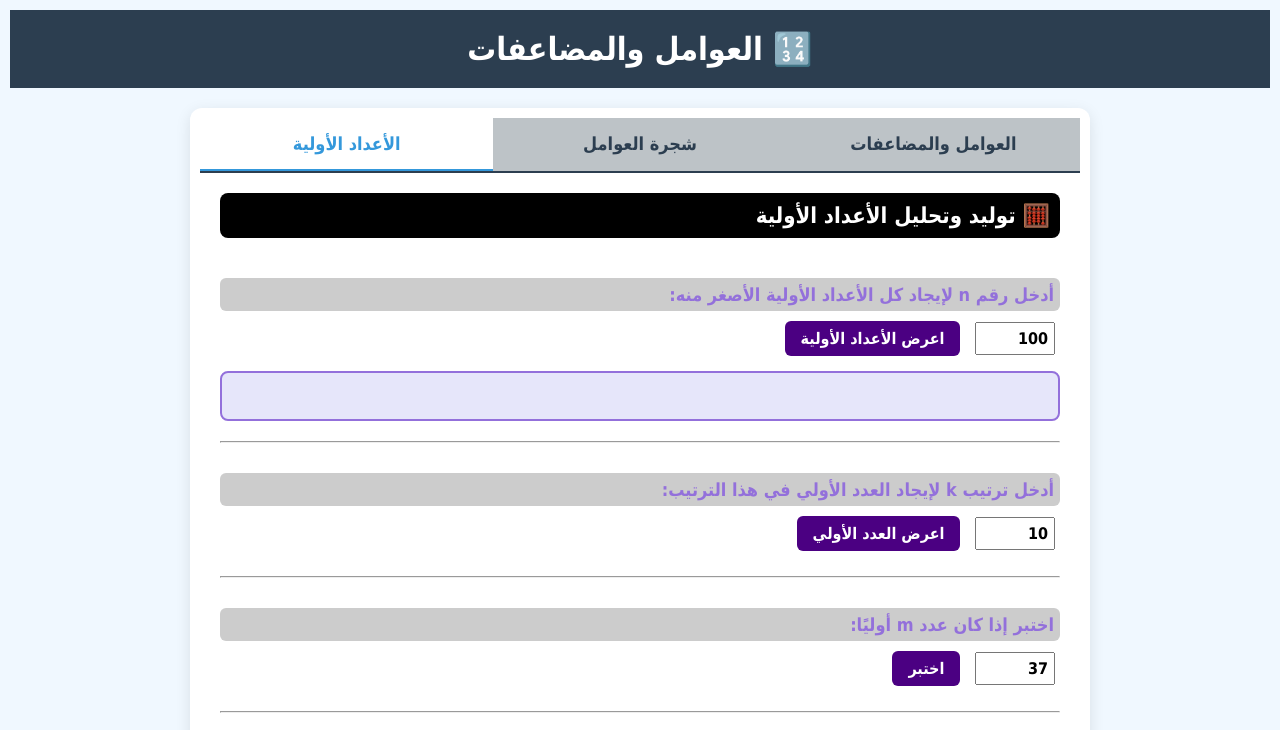
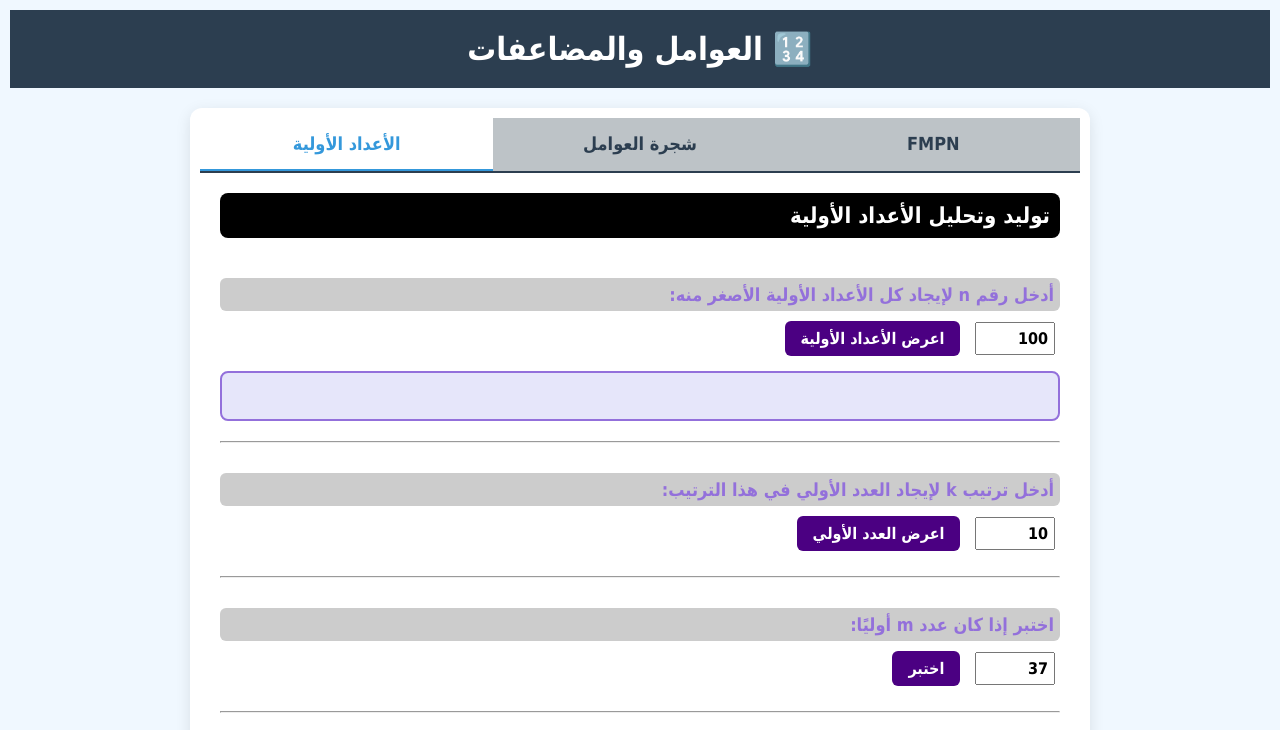
Before and after one commit to MahmoudAdelSaleh/FMPN, a plain HTML site: page index.html in a window 1280 px wide. Both pictures are taken after a click on the element "الأعداد الأولية". Shown: the top 730 px of the page. Drawn offline with nearby package versions, Linux system fonts and the light colour scheme.

Commit message:
Update index.html

```diff
--- a/index.html
+++ b/index.html
@@ -3,7 +3,7 @@
 <head>
     <meta charset="UTF-8">
     <meta name="viewport" content="width=device-width, initial-scale=1.0">
-    <title>العوامل والمضاعفات</title>
+    <title>FMPN</title>
 
     <link rel="manifest" href="manifest.json">
     <link rel="apple-touch-icon" href="icon-192x192.png">
@@ -385,7 +385,7 @@
 
     <div class="container">
         <div class="tabs">
-            <div class="tab-button active" onclick="showTab('factors-multiples-tab')">العوامل والمضاعفات</div>
+            <div class="tab-button active" onclick="showTab('factors-multiples-tab')">FMPN</div>
             <div class="tab-button" onclick="showTab('factor-tree-tab')">شجرة العوامل</div>
             <div class="tab-button" onclick="showTab('prime-numbers-tab')">الأعداد الأولية</div>
         </div>
@@ -452,7 +452,7 @@
         </div>
 
         <div id="prime-numbers-tab" class="tab-content">
-            <h2>🧮 توليد وتحليل الأعداد الأولية</h2>
+            <h2> توليد وتحليل الأعداد الأولية</h2>
             <div>
               <label>أدخل رقم n لإيجاد كل الأعداد الأولية الأصغر منه:</label>
               <input type="number" id="n-prime" value="100">
```
